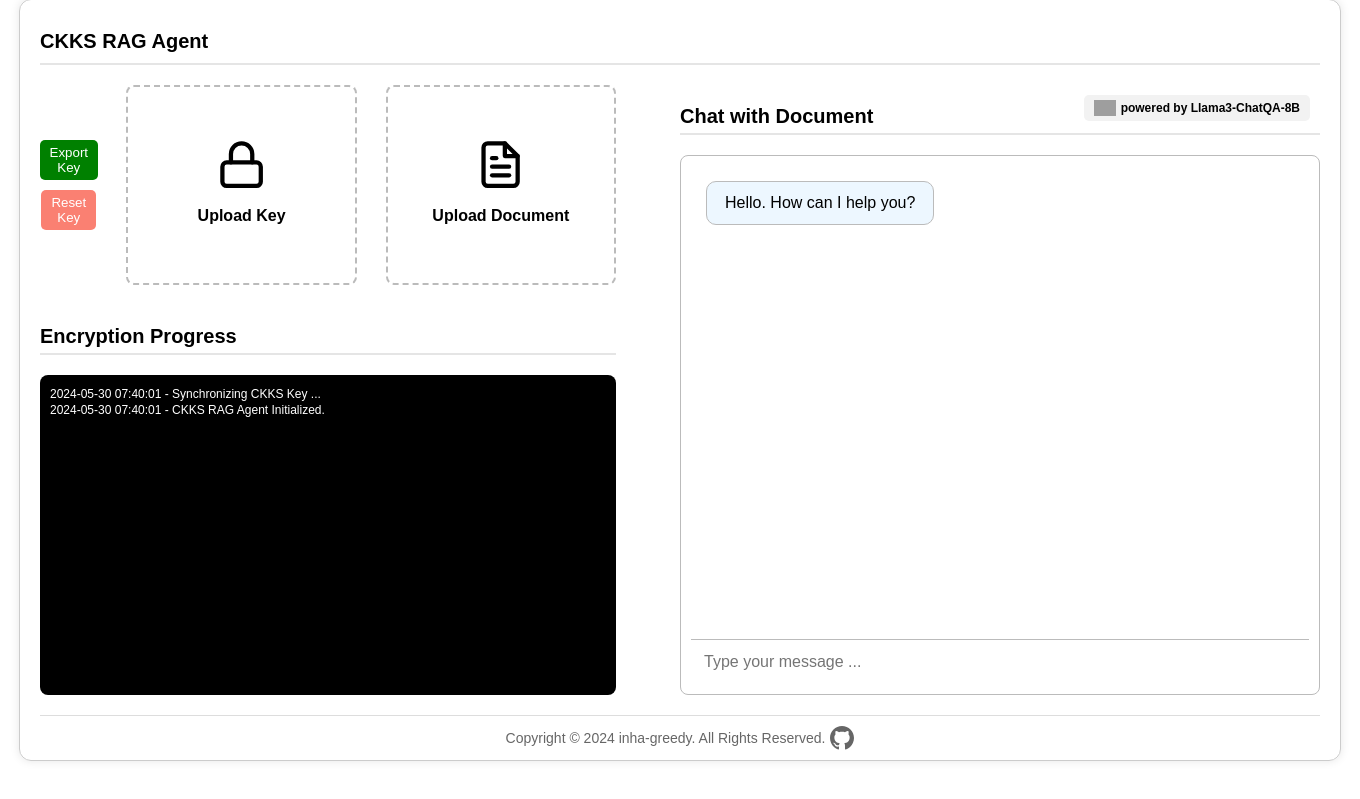
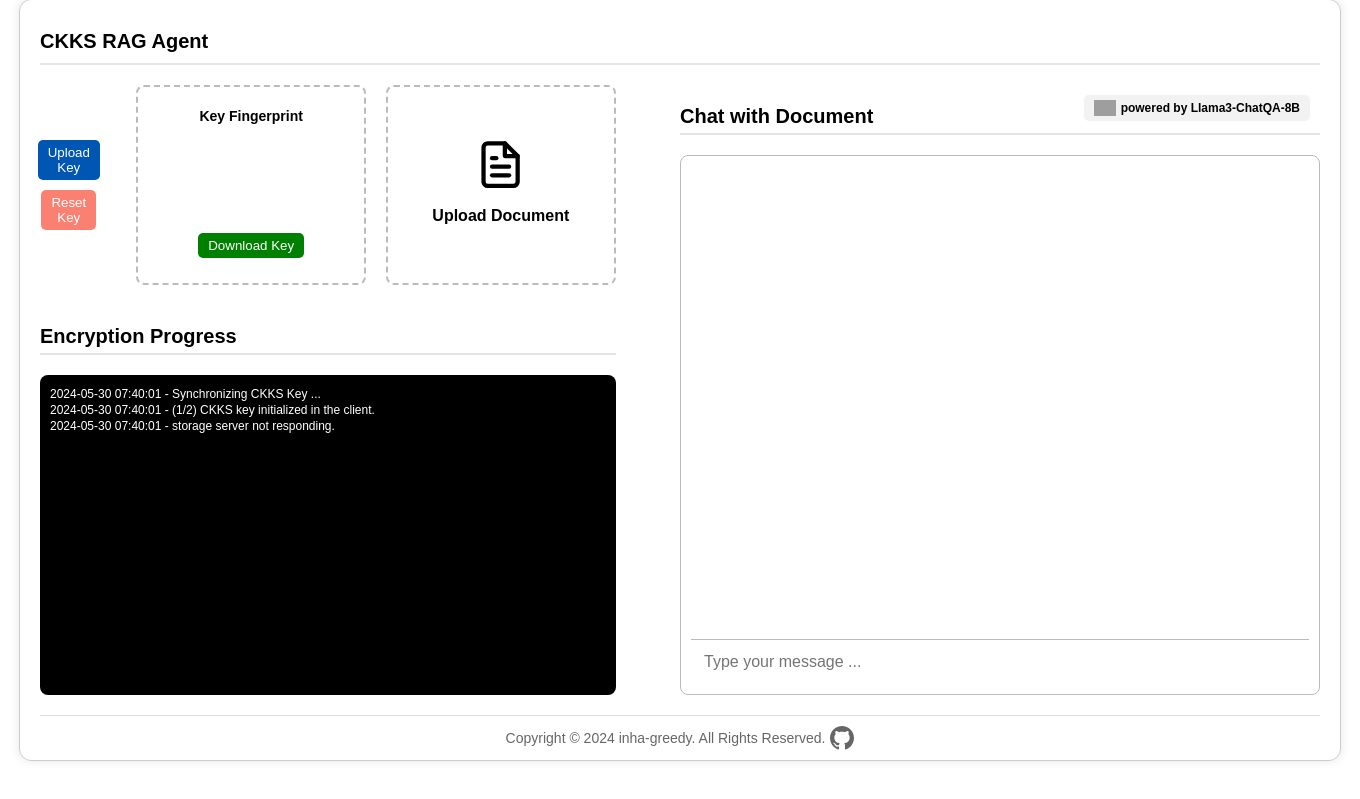
Before and after one commit to inha-greedy/fhe-rag-client, a FastAPI app: page / in a window 1360 px wide. Shown: the part 17-816 px from the top of the page. Run offline with FastAPI, Linux system fonts and the light colour scheme; grey boxes are pictures that could not be loaded.

Commit message:
feat(storage): add key fingerprint

```diff
--- a/client/templates/index.html
+++ b/client/templates/index.html
@@ -53,6 +53,12 @@
         padding-bottom: 2px;
         margin: 0 0 10px 0;
       }
+      h5 {
+        font-size: 14px;
+        font-weight: bold;
+        padding-bottom: 2px;
+        margin: 0 0 6px 0;
+      }
 
       .header {
         font-size: 20px;
@@ -82,7 +88,7 @@
         border: 2px dashed #bbb;
         border-radius: 8px;
         text-align: center;
-        padding: 20px;
+        padding: 16px;
         box-sizing: border-box;
         position: relative;
         display: flex;
@@ -116,9 +122,8 @@
         opacity: 0;
         cursor: pointer;
       }
-
-      .icon {
-        margin-bottom: 10px;
+      .fractal {
+        width: 100%;
       }
 
       .button-container {
@@ -129,6 +134,9 @@
         width: 10%;
       }
 
+      #ckksKeyInput {
+        width: 0px;
+      }
       .button {
         color: white;
         padding: 5px 10px;
@@ -141,18 +149,26 @@
       .button#resetKeyButton {
         background-color: salmon;
       }
-      .button#exportKeyButton {
+      .button#downloadKeyButton {
         background-color: green;
       }
-
-      .button:hover {
+      .button#uploadKeyButton {
         background-color: #0056b3;
       }
+
       .encryption-progress-container {
         flex-grow: 1;
         display: flex;
         flex-direction: column;
       }
+      #keyIcon {
+        width: 96px;
+        height: 96px;
+        display: flex;
+        justify-content: center;
+        align-items: center;
+      }
+
       .encryption-progress {
         background-color: black;
         color: white;
@@ -357,35 +373,19 @@
         <div class="left-pane">
           <div class="upload-container">
             <div class="button-container">
-              <button class="button" id="exportKeyButton">Export Key</button>
+              <button class="button" id="uploadKeyButton">Upload Key</button>
               <button class="button" id="resetKeyButton">Reset Key</button>
             </div>
 
+            <input type="file" id="ckksKeyInput" accept=".zip" />
             <div class="upload-box">
-              <div class="icon">
-                <svg
-                  xmlns="http://www.w3.org/2000/svg"
-                  viewBox="0 0 24 24"
-                  fill="none"
-                  stroke="currentColor"
-                  stroke-width="2"
-                  stroke-linecap="round"
-                  stroke-linejoin="round"
-                >
-                  <rect
-                    x="3"
-                    y="11"
-                    width="18"
-                    height="11"
-                    rx="2"
-                    ry="2"
-                  ></rect>
-                  <path d="M7 11V7a5 5 0 0 1 10 0v4"></path>
-                </svg>
+              <h5 id="keyName">Key Fingerprint</h5>
+              <div id="keyIcon">
+                <img />
               </div>
-              <h4>Upload Key</h4>
-              <input type="file" id="ckksKeyInput" accept=".zip" />
-              <div id="keyInfo"></div>
+              <button class="button" id="downloadKeyButton">
+                Download Key
+              </button>
             </div>
             <div class="upload-box">
               <div class="icon">
@@ -471,18 +471,14 @@
         const encryptionLog = `Synchronizing CKKS Key ...`;
         addLog(encryptionLog);
 
+        // ****************************************
+
         let formData = new FormData();
         formData.append("step", 1);
 
-        sendRequest(formData, "/key")
+        syncKey(formData)
           .then((data) => {
-            //
-            formData = new FormData();
-            formData.append("step", 2);
-            return sendRequest(formData, "/key");
-          })
-          .then((data) => {
-            const encryptionLog = `CKKS RAG Agent Initialized.`;
+            const encryptionLog = `(2/2) CKKS RAG Agent Initialized.`;
             addLog(encryptionLog);
 
             addBotMessage("Hello. How can I help you?");
@@ -493,6 +489,8 @@
             const encryptionLog = "storage server not responding.";
             addLog(encryptionLog);
           });
+
+        // ****************************************
       }
 
       function getTimestamp(type = "log") {
@@ -582,7 +580,13 @@
           method: "POST",
           body: formData,
         })
-          .then((response) => response.json())
+          .then((response) => {
+            const contentType = response.headers.get("Content-Type");
+
+            if (contentType.includes("image/png")) return response.blob();
+
+            return response.json();
+          })
           .then((data) => {
             console.log(`Success (step ${formData.get("step")}):`, data);
             return data;
@@ -597,23 +601,49 @@
             spinner.style.display = "none";
           });
       }
+
+      async function syncKey(formData) {
+        return sendRequest(formData, "/key").then((blob) => {
+          let encryptionLog = `(1/2) CKKS key initialized in the client.`;
+          addLog(encryptionLog);
+
+          // add image
+          const imageUrl = URL.createObjectURL(blob);
+          console.log("imageUrl:", imageUrl);
+          const imgElement = document.createElement("img");
+          imgElement.className = "fractal";
+          imgElement.src = imageUrl;
+          imgElement.alt = "Key Fractal Image";
+
+          const keyIcon = document.getElementById("keyIcon");
+          const svgIcon = keyIcon.querySelector("img"); // img 아이콘 요소 가져오기
+          keyIcon.replaceChild(imgElement, svgIcon);
+          //
+          formData = new FormData();
+          formData.append("step", 2);
+          return sendRequest(formData, "/key");
+        });
+      }
       const resetKeyButton = document.getElementById("resetKeyButton");
       resetKeyButton.addEventListener("click", async () => {
         if (!confirm("sure to reset key?")) return;
+        // 이전 정보 초기화
+        const keyInfoElement = document.getElementById("keyName");
+        keyInfoElement.innerHTML = "Key Fingerprint";
+
+        const imgElement = document.createElement("img");
+        const keyIcon = document.getElementById("keyIcon");
+        const imgIcon = keyIcon.querySelector("img");
+        keyIcon.replaceChild(imgElement, imgIcon);
+
         let formData = new FormData();
         formData.append("step", 1);
         const encryptionLog = `Resetting CKKS key ...`;
         addLog(encryptionLog);
 
-        sendRequest(formData, "/key")
+        syncKey(formData)
           .then((data) => {
-            //
-            formData = new FormData();
-            formData.append("step", 2);
-            return sendRequest(formData, "/key");
-          })
-          .then((data) => {
-            const encryptionLog = `CKKS key reset completed.`;
+            const encryptionLog = `(2/2) CKKS key reset on storage-server.`;
             addLog(encryptionLog);
           })
           .catch((error) => {
@@ -624,14 +654,13 @@
           });
       });
 
-      const exportKeyButton = document.getElementById("exportKeyButton");
+      const downloadKeyButton = document.getElementById("downloadKeyButton");
 
-      exportKeyButton.addEventListener("click", async () => {
+      downloadKeyButton.addEventListener("click", async () => {
         if (!confirm("sure to download key?")) return;
         try {
-          const response = await fetch(CLIENT_HOST_URL + "/key", {
-            method: "GET",
-          });
+          // download key
+          const response = await fetch(CLIENT_HOST_URL + "/key");
 
           if (!response.ok) {
             throw new Error("Failed to fetch key file");
@@ -654,14 +683,19 @@
       });
 
       // CKKS Key Input
+
+      document
+        .getElementById("uploadKeyButton")
+        .addEventListener("click", function () {
+          document.getElementById("ckksKeyInput").click();
+        });
+
       document
         .getElementById("ckksKeyInput")
         .addEventListener("change", function (event) {
           const file = event.target.files[0];
-          const fileInfoElement = document.getElementById("keyInfo");
 
           if (file) {
-            fileInfoElement.textContent = ""; // 이전 정보 초기화
             const fileSize = file.size;
             let fileSizeString;
 
@@ -676,24 +710,22 @@
               fileSizeString = `${fileSize} B`;
             }
 
-            fileInfoElement.textContent = `${file.name} (${fileSizeString})`;
+            // 이전 정보 초기화
+            const keyInfoElement = document.getElementById("keyName");
+            keyInfoElement.innerHTML = `${file.name}<br/>(${fileSizeString})`;
+
+            const imgElement = document.createElement("img");
+            const keyIcon = document.getElementById("keyIcon");
+            const imgIcon = keyIcon.querySelector("img");
+            keyIcon.replaceChild(imgElement, imgIcon);
+
+            // ****************************************
 
             let formData = new FormData();
             formData.append("file", file);
             formData.append("step", 1);
 
-            sendRequest(formData, "/key")
-              .then((data) => {
-                let encryptionLog = `(1/2) CKKS key uploaded.`;
-                if (data.key_name)
-                  encryptionLog += ` (key_name: ${data.key_name})`;
-                addLog(encryptionLog);
-
-                //
-                formData = new FormData();
-                formData.append("step", 2);
-                return sendRequest(formData, "/key");
-              })
+            syncKey(formData)
               .then((data) => {
                 const encryptionLog = `(2/2) CKKS key synchronized to storage server.`;
                 addLog(encryptionLog);
@@ -704,6 +736,8 @@
                 const encryptionLog = "Connection Failed: " + error;
                 addLog(encryptionLog);
               });
+
+            // ****************************************
           }
         });
 
```
Also changed, not shown: client/routes/key.py (+10 -4 lines), client/services/storage.py (+89 -1 lines).
